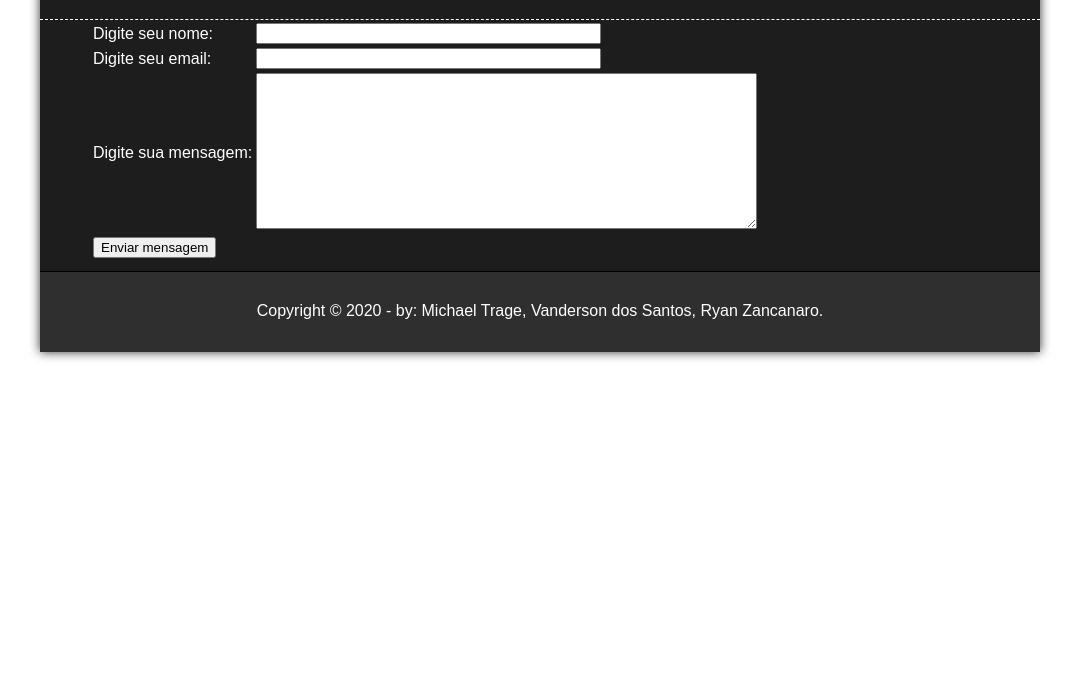
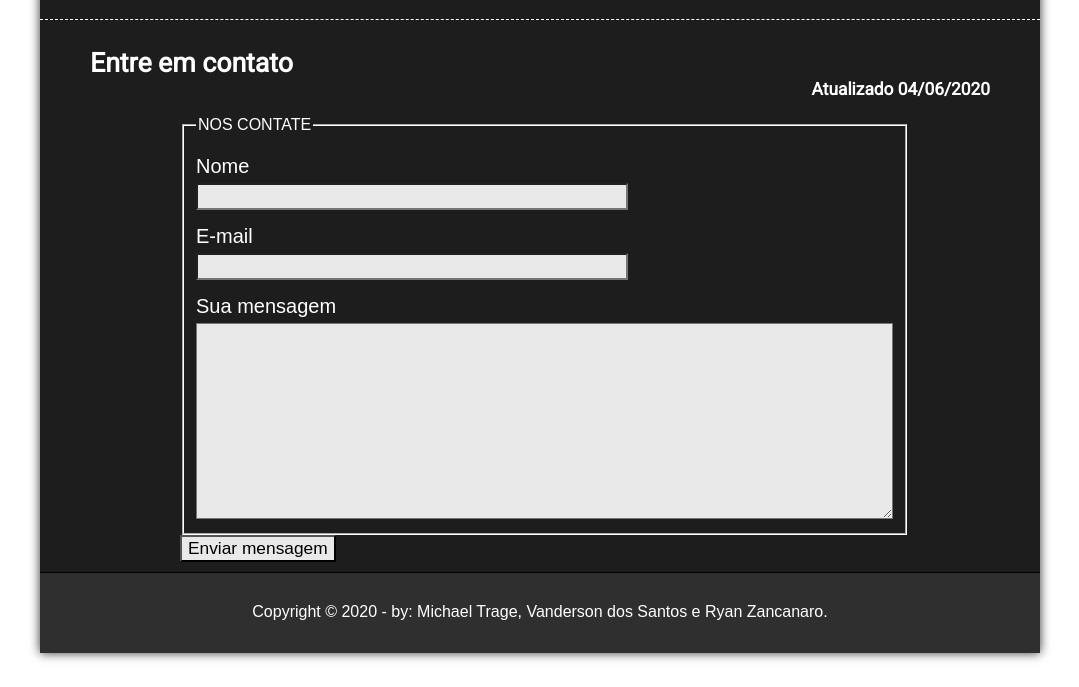
Before and after one commit to Yuu-bytes/SistemaReguladorDeAgua, a plain HTML site: page contato.html in a window 1280 px wide. Shown: the part 113-800 px from the top of the page, without its empty margins (93-1172 px from the left). Drawn offline with Linux system fonts and the light colour scheme.

Commit message:
Foi trabalhado na página de contato

```diff
--- a/contato.html
+++ b/contato.html
@@ -41,41 +41,31 @@
         </header> <!-- Aqui termina o cabecalho da página -->
         <div id="corpo">
             <!-- Aqui começa o corpo do site -->
-            <form action="https://formspree.io/mvowaakv" method="POST">
-            <table>
-                <tr>
-                    <td>
-                        Digite seu nome:
-                    </td>
-                    <td>
-                        <input type="text" size="40" name="nome" id="inome">
-                    </td>
-                </tr>
-                <tr>
-                    <td>
-                        Digite seu email:
-                    </td>
-                    <td>
-                        <input type="text" size="40" name="email" id="iemail">
-                    </td>
-                </tr>
-                <tr>
-                    <td>
-                        Digite sua mensagem:
-                    </td>
-                    <td>
-                        <textarea rows="10" cols="60" name="mensagem"></textarea>
-                    </td>
-                </tr>
-                <tr>
-                    <td>
-                        <input type="submit" value="Enviar mensagem">
-                    </td>
-                </tr>
-            </table>
+            <hgroup class="descricao">
+                <h2>Entre em contato</h2>
+                <h3>Atualizado 04/06/2020</h3>
+            </hgroup>
+            <form action="https://formspree.io/mvowaakv" method="POST" id="formulario">
+                <fieldset>
+                    <legend>NOS CONTATE</legend>
+
+                    <p>Nome</p>
+
+                    <input type="text" size="40" name="nome" id="inome">
+
+                    <p>E-mail</p>
+
+                    <input type="email" size="40" name="email" id="iemail">
+
+                    <p>Sua mensagem</p>
+
+                    <textarea rows="10" cols="65" name="mensagem"></textarea>
+                </fieldset>
+
+                <input type="submit" value="Enviar mensagem">
         </div> <!-- Aqui termina o corpo da página -->
         <footer>
-            Copyright &copy; 2020 - by: Michael Trage, Vanderson dos Santos, Ryan Zancanaro.
+            Copyright &copy; 2020 - by: Michael Trage, Vanderson dos Santos e Ryan Zancanaro.
         </footer>
     </div>
 </body>
--- a/style_large.css
+++ b/style_large.css
@@ -1,3 +1,5 @@
+@import url('https://fonts.googleapis.com/css2?family=Roboto&display=swap');
+
 body {
     color: white;
     text-align: justify;
@@ -130,7 +132,48 @@ body {
     margin: 20px 20px 0px 0px;
 }
 
+.descricao {
+    font-family: 'Roboto', sans-serif;
+}
+
+.descricao h2 {
+    margin-top: 20pt;
+    font-size: 20pt;
+    margin-bottom: 0px;
+}
+
+.descricao h3 {
+    margin-top: 0px;
+    font-size: 13pt;
+    text-align: right;
+}
+
 /* Aqui termina o corpo do site */
+
+/* Aqui começa o formulário do site */
+
+#formulario {
+    width: 500px;
+    margin-left: 90px;
+}
+
+#formulario fieldset {
+    border-color: white;
+}
+
+#formulario input,textarea {
+    background-color: rgba(255, 255, 255, 0.9);
+    font-size: 13pt;
+}
+
+#formulario p {
+    margin: 5px 0px;
+    margin-top: 15px;
+    text-indent: 0px;
+    font-size: 15pt;
+}
+
+/* Aqui termina o formulário do site */
 
 /* Rodapé do site */
 footer {
```
Also changed, not shown: index.html (+6 -4 lines).
